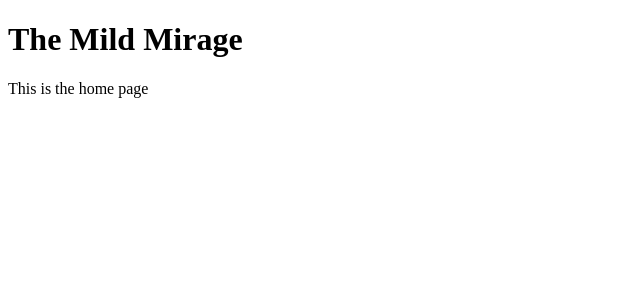
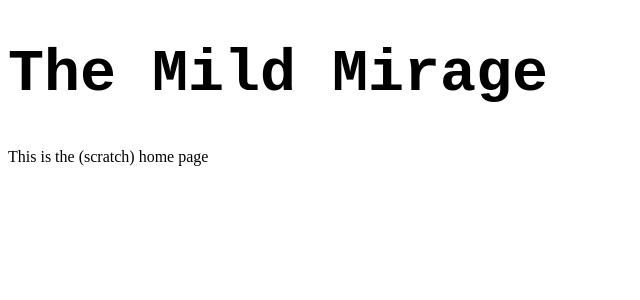
Before and after one commit to hightowerbuilds/mild-mirage-app, a React (Vite) app: page / in a window 1280 px wide. Shown: the top 300 px of the page, without its empty margins (0-640 px from the left). Built offline with nearby package versions, Linux system fonts and the light colour scheme; the HTML template or start-up script is replaced by a standard one.

Commit message:
april3.1

```diff
--- a/src/pages/Home.jsx
+++ b/src/pages/Home.jsx
@@ -1,11 +1,19 @@
+import styled from "styled-components"
+
+const H1 = styled.h1`
+  font-size: 60px;
+  font-weight: 600;
+  font-family: monospace;
+`
+
 
 export default function Home() {
   return (
     <div>
-      <h1>
+      <H1>
         The Mild Mirage
-      </h1>
-      <p>This is the home page</p>
+      </H1>
+      <p>This is the (scratch) home page</p>
     </div>
   )
 }
```
Also changed, not shown: 1 other file (tests, documents, lock files or other folders).
